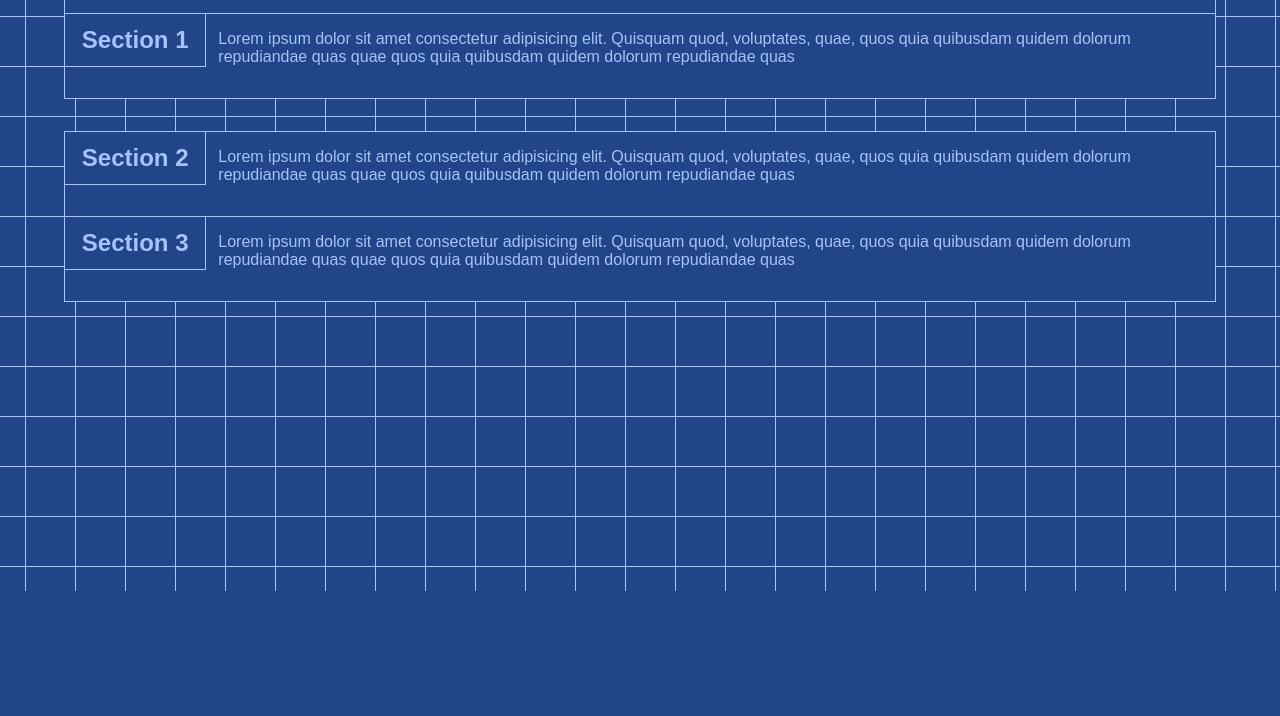
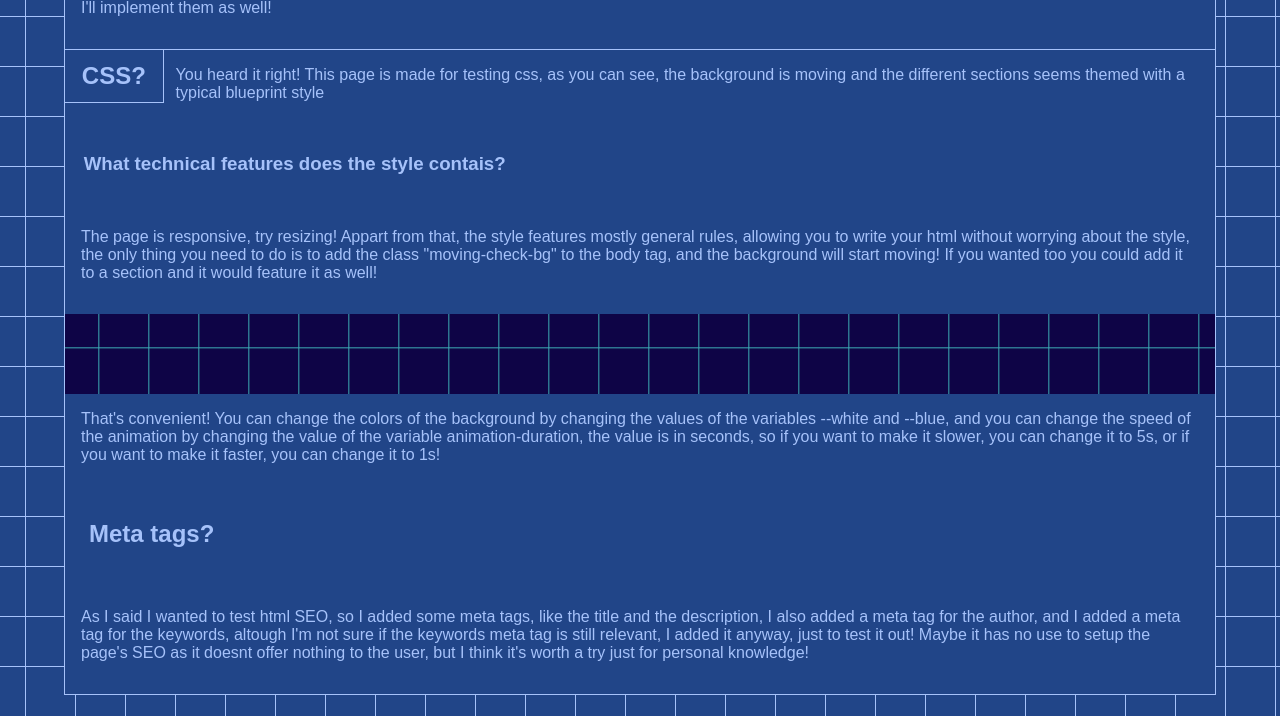
Before and after one commit to mrdarip/blueprint-page, a plain HTML site: page index.html in a window 1280 px wide. Shown: the part 209-925 px from the top of the page. Before the commit the page ends 800 px from the top, so only its background shows below. Drawn offline with Linux system fonts and the light colour scheme; a web font is replaced by a local one.

Commit message:
filled page with content

```diff
--- a/index.html
+++ b/index.html
@@ -19,36 +19,45 @@
     <main>
       <section>
         <article>
-          <h2>Blueprint page</h2>
-          <p>Lorem ipsum, dolor sit amet consectetur adipisicing elit. Delectus ea molestias magni assumenda earum unde asperiores debitis, voluptatum perspiciatis aut beatae, dolorum quos vel odio inventore ad velit quibusdam blanditiis?</p>
+          <h2>What's the porpouse of this page?</h2>
+          <p>This is a page made for testing css and meta tags, I've been curious about how does the search engine shows some data like the page title and description, appart from other advanced features like showing a banner when sharing the page! If I did discover any other advanced SEO features, I'll implement them as well!</p>
         </article>
         <article>
-          <h2>Section 1</h2>
+          <h2>CSS?</h2>
           <p>
-            Lorem ipsum dolor sit amet consectetur adipisicing elit. Quisquam
-            quod, voluptates, quae, quos quia quibusdam quidem dolorum
-            repudiandae quas quae quos quia quibusdam quidem dolorum repudiandae
-            quas
+            You heard it right! This page is made for testing css,
+            as you can see, the background is moving and the different sections seems themed
+            with a typical blueprint style
+          </p>
+
+          <h3>What technical features does the style contais?</h3>
+          <p>
+            The page is responsive, try resizing! Appart from that, the style features mostly general rules, allowing you to write your html without worrying about the style, the only thing you need to do is to add the class "moving-check-bg" to the body tag, and the background will start moving! If you wanted too you could add it to a section and it would feature it as well!
+          </p>
+          <div class = "moving-check-bg" style="--white : #3cacb4; --blue:  #0e0446; animation-duration: 3s; height: 3em;"></div>
+          <p>
+            That's convenient! You can change the colors of the background by changing the values of the variables --white and --blue, and you can change the speed of the animation by changing the value of the variable animation-duration, the value is in seconds, so if you want to make it slower, you can change it to 5s, or if you want to make it faster, you can change it to 1s!
+          </p>
+
+          <h2>Meta tags?</h2>
+          <p>
+            As I said I wanted to test html SEO, so I added some meta tags, like the title and the description, I also added a meta tag for the author, and I added a meta tag for the keywords, altough I'm not sure if the keywords meta tag is still relevant, I added it anyway, just to test it out! Maybe it has no use to setup the page's SEO as it doesnt offer nothing to the user, but I think it's worth a try just for personal knowledge!
           </p>
         </article>
       </section>
       <section>
         <article>
-          <h2>Section 2</h2>
+          <h2>Why is there so much text in this page?</h2>
           <p>
-            Lorem ipsum dolor sit amet consectetur adipisicing elit. Quisquam
-            quod, voluptates, quae, quos quia quibusdam quidem dolorum
-            repudiandae quas quae quos quia quibusdam quidem dolorum repudiandae
-            quas
+            I have to fill it with content and as writting lorem ipsum feels boring and I don't know anything about the subject, I'll just write about the page itself, I hope you don't mind!
+            In fact now I'm going to type some filling text: This text has been written by hand (without using Chat GPT) and it's just a filler text, it's because I didn't use Chat GPT that it contains some errors, but I think it's fine, I'm just trying to fill the page with some content, not write an essay
+
           </p>
         </article>
         <article>
-          <h2>Section 3</h2>
+          <h2>Ooh that makes sense!</h2>
           <p>
-            Lorem ipsum dolor sit amet consectetur adipisicing elit. Quisquam
-            quod, voluptates, quae, quos quia quibusdam quidem dolorum
-            repudiandae quas quae quos quia quibusdam quidem dolorum repudiandae
-            quas
+            Yeah, I know 😎
           </p>
         </article>
       </section>
```
